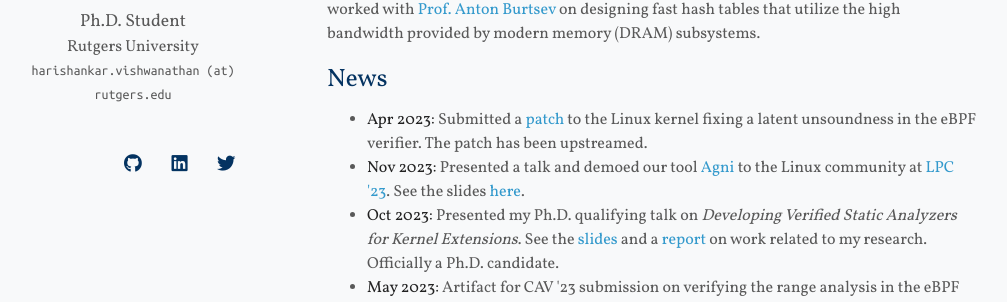
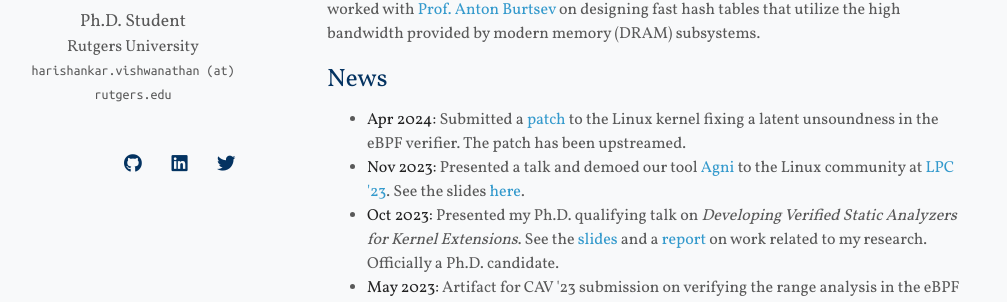
Before and after one commit to harishankarv/harishankarv.github.io, a Jekyll site: the page built from index.md, in a window 1280 px wide and 900 px high. Shown: the part 347-649 px from the top of the window, without its empty margins (143-1150 px from the left). Built offline with Jekyll 4.4.1, drawn with Linux system fonts in a browser that asks for light colours; nearby versions of some CDN libraries; some web fonts are replaced; a style sheet for code colours, icons or effects is not loaded; our own code applies the rules of GitHub Pages for plain Markdown files.

Commit message:
Fix minor typo in index.md

```diff
--- a/index.md
+++ b/index.md
@@ -17,7 +17,7 @@ I previously completed a Masters from the [University at Buffalo](https://www.bu
 
 <ul>
   <li>
-    <strong>Apr 2023: </strong> Submitted a <a href="https://git.kernel.org/pub/scm/linux/kernel/git/bpf/bpf-next.git/commit/?id=1f586614f3ffa80fdf2116b2a1bebcdb5969cef8">patch</a> to the Linux kernel fixing a latent unsoundness in the eBPF verifier. The patch has been upstreamed.
+    <strong>Apr 2024: </strong> Submitted a <a href="https://git.kernel.org/pub/scm/linux/kernel/git/bpf/bpf-next.git/commit/?id=1f586614f3ffa80fdf2116b2a1bebcdb5969cef8">patch</a> to the Linux kernel fixing a latent unsoundness in the eBPF verifier. The patch has been upstreamed.
   </li>
   <li>
     <strong>Nov 2023: </strong>Presented a talk and demoed our tool <a href="https://github.com/bpfverif/agni">Agni</a> to the Linux community at <a href="https://lpc.events/event/17/">LPC '23</a>. See the slides <a href="assets/files/lpc23_talk.pdf">here</a>.
```
